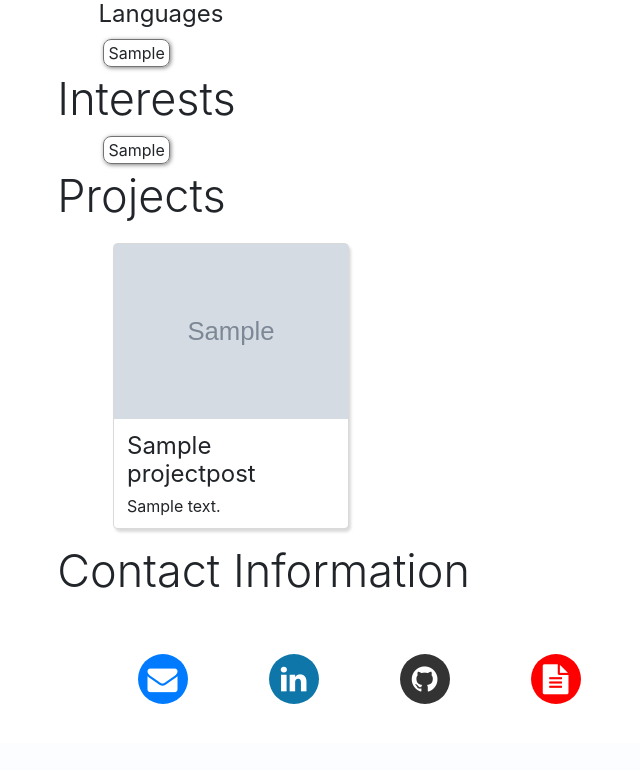
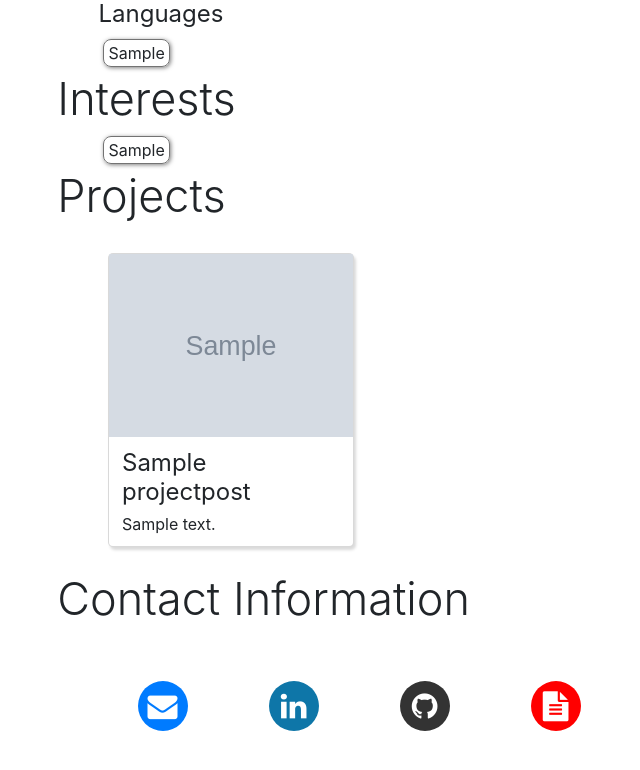
Before and after one commit to Bruncohris13/bridging_coursework, a Django app: page / in a window 1280 px wide. Shown: the part 1593-2363 px from the top of the page, without its empty margins (171-811 px from the left). Before the commit the page ends 2297 px from the top, so only its background shows below. Run offline with Django 3.2, Linux system fonts and the light colour scheme; tables that the repository leaves empty hold one stand-in row (values such as "Sample post"); grey boxes marked "Sample" are stand-in pictures; some libraries are stand-ins or nearby versions.

Commit message:
Made the project cards closer and made the post text justified

```diff
--- a/django/cv/static/cv/css/cv.css
+++ b/django/cv/static/cv/css/cv.css
@@ -78,6 +78,7 @@
 .skill-text,
 .interest-text {
     font-size: 16px;
+    text-align: justify;
 }
 
 .skill-post,
@@ -95,6 +96,10 @@
 .interest-text {
     vertical-align: middle;
     margin: 0;
+}
+
+.project-card-col {
+    padding: 10px;
 }
 
 .project-card {
--- a/django/cv/templates/cv/home_page.html
+++ b/django/cv/templates/cv/home_page.html
@@ -179,7 +179,7 @@
     </h1>
         <div class="row projects-container">
             {% for post in projects %}
-                <div class="col-6 col-md-4 mt-4 mb-4">
+                <div class="col-6 col-md-4 mt-4 mb-4 project-card-col">
                     <div class="card project-card" onclick="window.open('{{ post.url }}', '_blank')">
                         <img class="card-img-top" src="{{ post.image.url }}">
                         <div class="card-body project-card-body">
```
